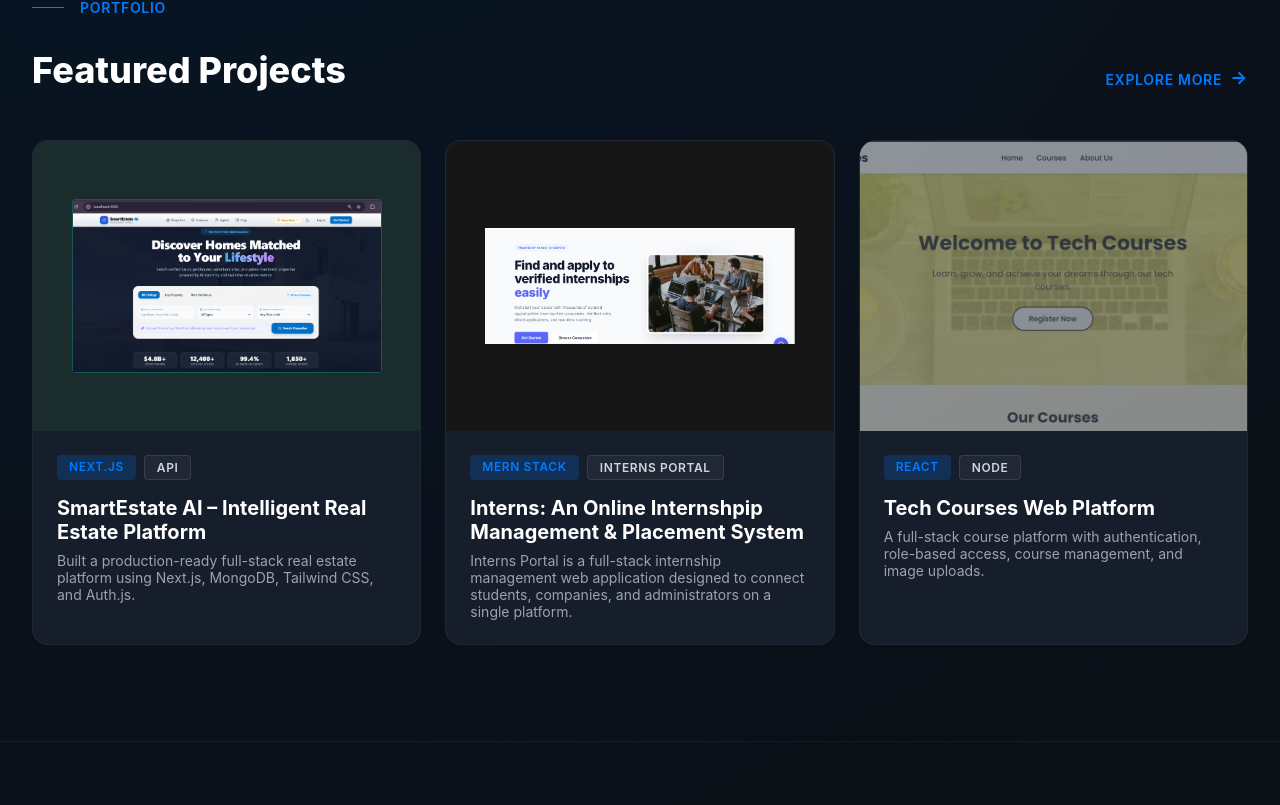
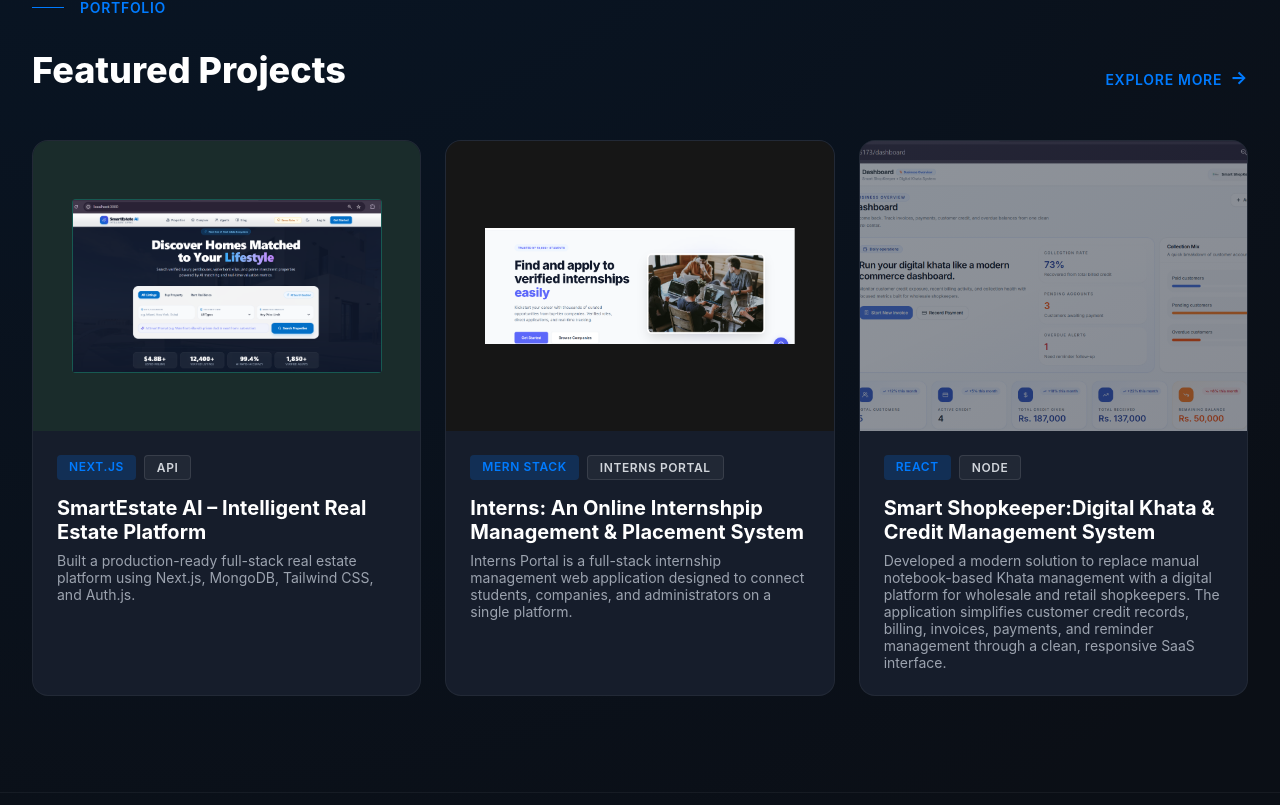
Before and after one commit to shakirwaheed037/Portfolio, a React (Vite) app in the folder frontend/: page / in a window 1280 px wide. Shown: the part 1695-2500 px from the top of the page. Built offline with nearby package versions, Linux system fonts and the light colour scheme.

Commit message:
added project

```diff
--- a/frontend/src/components/Footer.jsx
+++ b/frontend/src/components/Footer.jsx
@@ -39,7 +39,7 @@ const Footer = () => {
 
                 <div className="footer__bottom">
                     <p className="footer__copyright">
-                        &copy; 2026 CodeByShakir. All rights reserved.
+                        &copy; 2024-2026 CodeByShakir. All rights reserved.
                     </p>
                     <div className="footer__legal">
                         <Link to="#" className="footer__legal-link">Privacy Policy</Link>
--- a/frontend/src/pages/Home.jsx
+++ b/frontend/src/pages/Home.jsx
@@ -3,8 +3,8 @@ import { Link } from 'react-router-dom';
 import AnimatedSection from '../components/AnimatedSection';
 import Achievements from "../pages/Achievements.jsx";
 import myimage from '../assets/images/myimage.png';
-import Techcourses from '../assets/projects/Techcourses.jpg';
 import SmartEstate from '../assets/projects/SmartEstate.png';
+import smartshop from '../assets/projects/smartshop.png';
 import fyp from '../assets/projects/fyp.png';
 import Magnetic from '../components/Magnetic';
 import TechBackground from '../components/TechBackground';
@@ -227,7 +227,7 @@ const Home = ({ onHireMeClick }) => {
                             <div className="home__project-image home__project-image--bg1">
                                 <div className="home__project-image-gradient"></div>
                                 <img
-                                    src={Techcourses}
+                                    src={smartshop}
                                     alt="techcourses web platform image"
                                 />
                             </div>
@@ -236,8 +236,8 @@ const Home = ({ onHireMeClick }) => {
                                     <span className="home__project-tag home__project-tag--primary">React</span>
                                     <span className="home__project-tag home__project-tag--secondary">Node</span>
                                 </div>
-                                <h3 className="home__project-title">Tech Courses Web Platform</h3>
-                                <p className="home__project-desc">A full-stack course platform with authentication, role-based access, course management, and image uploads.</p>
+                                <h3 className="home__project-title">Smart Shopkeeper:Digital Khata & Credit Management System</h3>
+                                <p className="home__project-desc">Developed a modern solution to replace manual notebook-based Khata management with a digital platform for wholesale and retail shopkeepers. The application simplifies customer credit records, billing, invoices, payments, and reminder management through a clean, responsive SaaS interface.</p>
                             </div>
                         </div>
                     </div>
--- a/frontend/src/pages/Projects.jsx
+++ b/frontend/src/pages/Projects.jsx
@@ -1,5 +1,5 @@
-import { useState } from 'react';
-import ProjectCard from '../components/ProjectCard';
+import { useState } from "react";
+import ProjectCard from "../components/ProjectCard";
 import reacttodoapp from "../assets/projects/reacttodoapp.jpg";
 import reactcalculater from "../assets/projects/reactcalculater.jpg";
 import agecalculater from "../assets/projects/agecalculater.jpg";
@@ -8,130 +8,169 @@ import Techcourses from "../assets/projects/Techcourses.jpg";
 import hostpital from "../assets/projects/hostpital.png";
 import urlshortener from "../assets/projects/urlshortener.png";
 import movieapp from "../assets/projects/movieapp.png";
-import SmartEstate from "../assets/projects/SmartEstate.png"
-import { Search, ExternalLink, Github, ChevronDown, Server, Layout, GitMerge, MessageSquare,Building, Activity, Workflow, CheckSquare, Calculator, Clock, Link, Film } from 'lucide-react';
-import AnimatedSection from '../components/AnimatedSection';
-import Magnetic from '../components/Magnetic';
+import SmartEstate from "../assets/projects/SmartEstate.png";
+import {
+  Search,
+  ExternalLink,
+  Github,
+  ChevronDown,
+  Server,
+  Layout,
+  GitMerge,
+  MessageSquare,
+  Building,
+  Activity,
+  Workflow,
+  CheckSquare,
+  Calculator,
+  Clock,
+  Link,
+  Film,
+} from "lucide-react";
+import AnimatedSection from "../components/AnimatedSection";
+import Magnetic from "../components/Magnetic";
 
-import '../styles/Projects.css';
+import "../styles/Projects.css";
 
 const Projects = () => {
-    const [filter, setFilter] = useState('All');
+  const [filter, setFilter] = useState("All");
 
   const projects = [
-
     {
       id: 1,
       title: "Interns-Portal",
-            description: "Interns Portal is a full-stack internship management web application designed to connect students, companies, and administrators on a single platform. It allows students to apply for internships, companies to post opportunities, and admins to manage the entire system efficiently.",
+      description:
+        "Interns Portal is a full-stack internship management web application designed to connect students, companies, and administrators on a single platform. It allows students to apply for internships, companies to post opportunities, and admins to manage the entire system efficiently.",
       badges: ["FRONTEND", "BACKEND"],
       footerText: "MERN Stack",
       footerIcon: CheckSquare,
       iconColor: "text-blue-500",
       image: fyp,
       githubUrl: "https://github.com/shakirwaheed037/interns.git",
-            liveUrl: "https://interns-manag.vercel.app/"
-
+      liveUrl: "https://interns-manag.vercel.app/",
     },
     {
       id: 2,
       title: "SmartEstate AI – Intelligent Real Estate Platform",
-            description: "A production-ready full-stack real estate platform built with Next.js, MongoDB, and Tailwind CSS. It enables users to buy, rent, and manage properties through intelligent search, verified listings, role-based dashboards, appointment booking, and responsive user experiences.",
-            badges: ["NEXT.js" , "Frontend", "Backend"],
-            footerText: "NEXT.js",
+      description:
+        "A production-ready full-stack real estate platform built with Next.js, MongoDB, and Tailwind CSS. It enables users to buy, rent, and manage properties through intelligent search, verified listings, role-based dashboards, appointment booking, and responsive user experiences.",
+      badges: ["Next.js", "MongoDB", "Full Stack"],
+      footerText: "Next.js • MongoDB • Tailwind CSS",
       footerIcon: Building,
       iconColor: "text-blue-500",
       image: SmartEstate,
-            githubUrl: "https://github.com/shakirwaheed037/SmartEstate-AI-Intelligent-Real-Estate-Platform.git",
-            liveUrl: "https://smart-estate-ai-platform.vercel.app/"
+      githubUrl:
+        "https://github.com/shakirwaheed037/SmartEstate-AI-Intelligent-Real-Estate-Platform.git",
+      liveUrl: "https://smart-estate-ai-platform.vercel.app/",
     },
 
     {
       id: 3,
+      title: "Smart ShopKeeper",
+      description:
+        "A modern React.js frontend that digitizes traditional notebook-based Khata (credit) management for wholesale and retail shopkeepers. It streamlines customer records, billing, invoices, payment tracking, and reminder management through an intuitive SaaS dashboard.",
+      badges: ["FRONTEND", "REACT.JS"],
+      footerText: "React.js, Tailwind CSS",
+      footerIcon: Layout,
+      iconColor: "text-blue-500",
+      image: smartshopkeeper,
+      githubUrl: "https://github.com/shakirwaheed037/smart-shopkeeper.git",
+      liveUrl: "https://smart-shopkeeper-blue.vercel.app/",
+    },
+
+    {
+      id: 4,
       title: "Tech Courses Web Platform",
-            description: "A full-stack course platform with authentication, role-based access, course management, and image uploads.",
+      description:
+        "A full-stack course platform with authentication, role-based access, course management, and image uploads.",
       badges: ["MERN", "BACKEND"],
       footerText: "Node.js, Express, MongoDB",
       footerIcon: Server,
       iconColor: "text-blue-500",
       image: Techcourses,
-            githubUrl: "https://github.com/shakirwaheed037/Tech-Courses-Web-Platform"
+      githubUrl: "https://github.com/shakirwaheed037/Tech-Courses-Web-Platform",
     },
     {
-            id: 4,
+      id: 5,
       title: "Hospital Appointment Management Web",
-            description: "A responsive hospital website where patients can view doctors and schedule appointments easily.",
+      description:
+        "A responsive hospital website where patients can view doctors and schedule appointments easily.",
       badges: ["FRONTEND", "BOOTSTRAP"],
       footerText: "Bootstrap 5",
       footerIcon: Activity,
       iconColor: "text-blue-500",
       image: hostpital,
-            githubUrl: "https://github.com/shakirwaheed037/hospitalManagementWebsite"
+      githubUrl: "https://github.com/shakirwaheed037/hospitalManagementWebsite",
     },
     {
-            id: 5,
+      id: 6,
       title: "URL Shortener",
-            description: "A MERN-based tool that converts long URLs into short links with copy functionality and click tracking.",
+      description:
+        "A MERN-based tool that converts long URLs into short links with copy functionality and click tracking.",
       badges: ["MERN", "API", "BACKEND"],
       footerText: "React, Node.js, Express, MongoDB",
       footerIcon: Link,
       iconColor: "text-emerald-500",
       image: urlshortener,
-            githubUrl: "https://github.com/shakirwaheed037/URL-Shortener"
+      githubUrl: "https://github.com/shakirwaheed037/URL-Shortener",
     },
     {
-            id: 6,
+      id: 7,
       title: "Advanced Age Calculator",
-            description: "A React application that calculates age in years, months, days, and hours with accurate input validation.",
+      description:
+        "A React application that calculates age in years, months, days, and hours with accurate input validation.",
       badges: ["REACT", "FRONTEND"],
       footerText: "React.js",
       footerIcon: Clock,
       iconColor: "text-emerald-500",
       image: agecalculater,
-            githubUrl: "https://github.com/shakirwaheed037/Age-Calculater"
+      githubUrl: "https://github.com/shakirwaheed037/Age-Calculater",
     },
     {
-            id: 7,
+      id: 8,
       title: "Movie Search App",
-            description: "A React movie explorer that fetches data from a movie API to search, view details, and save favorites.",
+      description:
+        "A React movie explorer that fetches data from a movie API to search, view details, and save favorites.",
       badges: ["REACT", "API"],
       footerText: "React, Movie API, JavaScript",
       footerIcon: Film,
       iconColor: "text-emerald-500",
       image: movieapp,
-            githubUrl: "https://github.com/shakirwaheed037/Movie-App"
+      githubUrl: "https://github.com/shakirwaheed037/Movie-App",
     },
     {
-            id: 8,
+      id: 9,
       title: "React Todo App",
-            description: "A simple React task manager where users can add, delete, and manage daily tasks using dynamic state updates.",
+      description:
+        "A simple React task manager where users can add, delete, and manage daily tasks using dynamic state updates.",
       badges: ["REACT", "FRONTEND"],
       footerText: "React.js",
       footerIcon: CheckSquare,
       iconColor: "text-blue-500",
       image: reacttodoapp,
-            githubUrl: "https://github.com/shakirwaheed037/Todo-app-with-react.js"
+      githubUrl: "https://github.com/shakirwaheed037/Todo-app-with-react.js",
     },
     {
-            id: 9,
+      id: 10,
       title: "React Calculator",
-            description: "A responsive calculator built with React that performs basic arithmetic operations using dynamic state handling.",
+      description:
+        "A responsive calculator built with React that performs basic arithmetic operations using dynamic state handling.",
       badges: ["REACT", "FRONTEND"],
       footerText: "React.js",
       footerIcon: Calculator,
       iconColor: "text-blue-500",
       image: reactcalculater,
-            githubUrl: "https://github.com/shakirwaheed037/React-Calculator"
-        }
+      githubUrl: "https://github.com/shakirwaheed037/React-Calculator",
+    },
   ];
 
   const filters = ["All", "Frontend", "Backend", "n8n"];
 
-    const filteredProjects = projects.filter(p => {
-        if (filter === 'All') return true;
-        if (filter === 'Frontend') return p.badges.includes('FRONTEND');
-        if (filter === 'Backend') return p.badges.includes('BACKEND');
-        if (filter === 'n8n') return p.badges.includes('N8N');
+  const filteredProjects = projects.filter((p) => {
+    if (filter === "All") return true;
+    if (filter === "Frontend") return p.badges.includes("FRONTEND");
+    if (filter === "Backend") return p.badges.includes("BACKEND");
+    if (filter === "n8n") return p.badges.includes("N8N");
     return true;
   });
 
@@ -142,7 +181,9 @@ const Projects = () => {
         <AnimatedSection className="projects__header">
           <div className="projects__header-badge hover-scale">
             <div className="projects__header-badge-dot"></div>
-                        <span className="projects__header-badge-text">Portfolio 2024 Showcase</span>
+            <span className="projects__header-badge-text">
+              Portfolio 2024 Showcase
+            </span>
           </div>
 
           <h1 className="projects__header-title">
@@ -150,7 +191,9 @@ const Projects = () => {
           </h1>
 
           <p className="projects__header-desc">
-                        A curated collection of full-stack applications, interactive interfaces, and intelligent automation workflows, showcasing both creativity and technical depth.
+            A curated collection of full-stack applications, interactive
+            interfaces, and intelligent automation workflows, showcasing both
+            creativity and technical depth.
           </p>
         </AnimatedSection>
 
@@ -161,11 +204,13 @@ const Projects = () => {
               <button
                 key={f}
                 onClick={() => setFilter(f)}
-                                className={`projects__filter-btn ${filter === f ? 'projects__filter-btn--active' : ''}`}
+                className={`projects__filter-btn ${filter === f ? "projects__filter-btn--active" : ""}`}
               >
                 {f}
-                                {f === 'n8n' && (
-                                    <div className={`projects__filter-dot ${filter === f ? 'projects__filter-dot--active' : 'projects__filter-dot--inactive'}`}></div>
+                {f === "n8n" && (
+                  <div
+                    className={`projects__filter-dot ${filter === f ? "projects__filter-dot--active" : "projects__filter-dot--inactive"}`}
+                  ></div>
                 )}
               </button>
             ))}
@@ -198,8 +243,15 @@ const Projects = () => {
             </button>
           </Magnetic>
 
-                    <p className="projects__actions-text">Looking for more? Explore the full source code archive.</p>
-                    <a href="https://github.com/shakirwaheed037" target="_blank" rel="noopener noreferrer" className="projects__github-link">
+          <p className="projects__actions-text">
+            Looking for more? Explore the full source code archive.
+          </p>
+          <a
+            href="https://github.com/shakirwaheed037"
+            target="_blank"
+            rel="noopener noreferrer"
+            className="projects__github-link"
+          >
             <Github className="w-4 h-4" /> Visit GitHub Repository &rarr;
           </a>
         </AnimatedSection>
```
Also changed, not shown: frontend/src/assets/projects/smartshop.png (added). Lines whose indentation alone changed are shown as unchanged.
